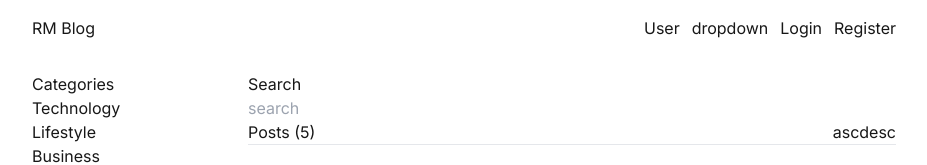
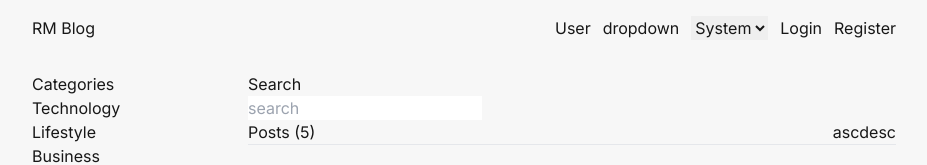
Before and after one commit to ramaakbar/rm-blog, a Next.js app in the folder client/: page / in a window 1280 px wide. Shown: the top 165 px of the page, without its empty margins (176-1103 px from the left). Built offline with nearby package versions, Linux system fonts and the light colour scheme.

Commit message:
add theming

```diff
--- a/client/package.json
+++ b/client/package.json
@@ -16,6 +16,7 @@
     "eslint": "8.34.0",
     "eslint-config-next": "13.1.6",
     "next": "13.1.6",
+    "next-themes": "^0.2.1",
     "react": "18.2.0",
     "react-dom": "18.2.0",
     "typescript": "4.9.5"
--- a/client/src/components/layout.tsx
+++ b/client/src/components/layout.tsx
@@ -1,4 +1,4 @@
-import Navbar from "./navbar";
+import Navbar from "@/components/navbar";
 
 type Props = {
   children: React.ReactNode;
--- a/client/src/components/navbar.tsx
+++ b/client/src/components/navbar.tsx
@@ -1,4 +1,6 @@
 import Link from "next/link";
+
+import ThemeSwitch from "./themeSwitch";
 
 export default function Navbar() {
   return (
@@ -7,6 +9,7 @@ export default function Navbar() {
       <nav className="flex space-x-3">
         <div>User</div>
         <div>dropdown</div>
+        <ThemeSwitch />
         <Link href={"/login"}>Login</Link>
         <Link href={"/register"}>Register</Link>
       </nav>
--- /dev/null
+++ b/client/src/components/themeSwitch.tsx
@@ -0,0 +1,23 @@
+import { useEffect, useState } from "react";
+import { useTheme } from "next-themes";
+
+export default function ThemeSwitch() {
+  const [mounted, setMounted] = useState(false);
+  const { theme, setTheme } = useTheme();
+
+  useEffect(() => {
+    setMounted(true);
+  }, []);
+
+  if (!mounted) {
+    return null;
+  }
+
+  return (
+    <select value={theme} onChange={(e) => setTheme(e.target.value)}>
+      <option value="system">System</option>
+      <option value="dark">Dark</option>
+      <option value="light">Light</option>
+    </select>
+  );
+}
--- a/client/src/pages/_app.tsx
+++ b/client/src/pages/_app.tsx
@@ -1,6 +1,7 @@
 import "@/styles/globals.css";
 import type { AppProps } from "next/app";
 import { Inter as FontSans } from "@next/font/google";
+import { ThemeProvider } from "next-themes";
 
 const inter = FontSans({
   subsets: ["latin"],
@@ -16,7 +17,9 @@ export default function App({ Component, pageProps }: AppProps) {
           --font-inter: ${inter.style.fontFamily};
         }
       `}</style>
-      <Component {...pageProps} />
+      <ThemeProvider defaultTheme="system" enableSystem={true}>
+        <Component {...pageProps} />
+      </ThemeProvider>
     </>
   );
 }
--- a/client/src/pages/_document.tsx
+++ b/client/src/pages/_document.tsx
@@ -4,7 +4,7 @@ export default function Document() {
   return (
     <Html lang="en">
       <Head />
-      <body className="font-sans bg-white text-neutral-900 antialiased">
+      <body className="font-sans bg-base text-base-content antialiased">
         <Main />
         <NextScript />
       </body>
--- a/client/src/styles/globals.css
+++ b/client/src/styles/globals.css
@@ -5,3 +5,111 @@
 #__next {
   @apply min-h-screen;
 }
+
+@layer base {
+  :root {
+    --base: hsl(0, 0%, 97%);
+    --base-focus: hsl(0, 0%, 81%);
+    --base-2: hsl(0, 0%, 93%);
+    --base-2-focus: hsl(0, 0%, 89%);
+    --base-content: hsl(0, 0%, 9%);
+    --base-content-2: hsl(0, 0%, 20%);
+    --base-content-3: hsl(0, 0%, 42%);
+    --overlay: hsl(0, 0%, 90%);
+    --overlay-focus: hsl(0, 0%, 72%);
+    --overlay-2: hsl(0, 0%, 83%);
+    --overlay-2-focus: hsl(0, 0%, 72%);
+    --overlay-content: hsl(0, 0%, 9%);
+    --overlay-content-2: hsl(0, 0%, 20%);
+    --overlay-content-3: hsl(0, 0%, 31%);
+    --line: hsl(0, 0%, 88.2%);
+    --line-focus: hsl(0, 0%, 73.2%);
+    --input: hsl(0, 0%, 100%);
+    --input-focus: hsl(0, 0%, 100%);
+    --input-content: hsl(0, 0%, 15%);
+    --input-content-2: hsl(0, 0%, 37%);
+    --primary: hsl(293, 83%, 47%);
+    --primary-focus: hsl(126, 100%, 40.5%);
+    --primary-subtle: hsl(126, 100%, 73.5%);
+    --primary-content: hsl(126, 100%, 0%);
+    --primary-subtle-content: hsl(126, 100%, 0%);
+    --secondary: hsl(60, 97%, 50%);
+    --secondary-focus: hsl(60, 97%, 44.5%);
+    --secondary-subtle: hsl(60, 97%, 77.5%);
+    --secondary-subtle-content: hsl(60, 97%, 0%);
+    --secondary-content: hsl(60, 97%, 0%);
+    --info: hsl(212, 50%, 40%);
+    --info-focus: hsl(212, 50%, 34.5%);
+    --info-subtle: hsl(212, 50%, 67.5%);
+    --info-subtle-content: hsl(212, 50%, 0%);
+    --info-content: hsl(212, 50%, 100%);
+    --danger: hsl(0, 75%, 42%);
+    --danger-focus: hsl(0, 75%, 36.5%);
+    --danger-subtle: hsl(0, 75%, 69.5%);
+    --danger-subtle-content: hsl(0, 75%, 0%);
+    --danger-content: hsl(0, 75%, 100%);
+    --success: hsl(159, 61%, 41%);
+    --success-focus: hsl(159, 61%, 35.5%);
+    --success-subtle: hsl(159, 61%, 16%);
+    --success-subtle-content: hsl(159, 61%, 100%);
+    --success-content: hsl(159, 61%, 0%);
+    --warning: hsl(49, 95%, 53%);
+    --warning-focus: hsl(49, 95%, 47.5%);
+    --warning-subtle: hsl(49, 95%, 28%);
+    --warning-subtle-content: hsl(49, 95%, 100%);
+    --warning-content: hsl(49, 95%, 0%);
+  }
+
+  [data-theme="dark"] {
+    --base: hsl(120, 2%, 10%);
+    --base-focus: hsl(120, 2%, 27.6%);
+    --base-2: hsl(120, 2%, 14.4%);
+    --base-2-focus: hsl(120, 2%, 18.8%);
+    --base-content: hsl(120, 2%, 100%);
+    --base-content-2: hsl(120, 2%, 90%);
+    --base-content-3: hsl(120, 2%, 70%);
+    --overlay: hsl(120, 2%, 17.7%);
+    --overlay-focus: hsl(120, 2%, 37.5%);
+    --overlay-2: hsl(120, 2%, 25.4%);
+    --overlay-2-focus: hsl(120, 2%, 37.5%);
+    --overlay-content: hsl(120, 2%, 100%);
+    --overlay-content-2: hsl(120, 2%, 90%);
+    --overlay-content-3: hsl(120, 2%, 80%);
+    --line: hsl(120, 2%, 1.2%);
+    --line-focus: hsl(120, 2%, 17.7%);
+    --input: hsl(120, 2%, 13.3%);
+    --input-focus: hsl(120, 2%, 13.3%);
+    --input-content: hsl(120, 2%, 100%);
+    --input-content-2: hsl(120, 2%, 80%);
+    --primary: hsl(126, 100%, 46%);
+    --primary-focus: hsl(126, 100%, 40.5%);
+    --primary-subtle: hsl(126, 100%, 73.5%);
+    --primary-content: hsl(126, 100%, 0%);
+    --primary-subtle-content: hsl(126, 100%, 0%);
+    --secondary: hsl(60, 97%, 50%);
+    --secondary-focus: hsl(60, 97%, 44.5%);
+    --secondary-subtle: hsl(60, 97%, 77.5%);
+    --secondary-subtle-content: hsl(60, 97%, 0%);
+    --secondary-content: hsl(60, 97%, 0%);
+    --info: hsl(212, 50%, 40%);
+    --info-focus: hsl(212, 50%, 34.5%);
+    --info-subtle: hsl(212, 50%, 67.5%);
+    --info-subtle-content: hsl(212, 50%, 0%);
+    --info-content: hsl(212, 50%, 100%);
+    --danger: hsl(0, 75%, 42%);
+    --danger-focus: hsl(0, 75%, 36.5%);
+    --danger-subtle: hsl(0, 75%, 69.5%);
+    --danger-subtle-content: hsl(0, 75%, 0%);
+    --danger-content: hsl(0, 75%, 100%);
+    --success: hsl(159, 61%, 41%);
+    --success-focus: hsl(159, 61%, 35.5%);
+    --success-subtle: hsl(159, 61%, 16%);
+    --success-subtle-content: hsl(159, 61%, 100%);
+    --success-content: hsl(159, 61%, 0%);
+    --warning: hsl(49, 95%, 53%);
+    --warning-focus: hsl(49, 95%, 47.5%);
+    --warning-subtle: hsl(49, 95%, 28%);
+    --warning-subtle-content: hsl(49, 95%, 100%);
+    --warning-content: hsl(49, 95%, 0%);
+  }
+}
--- a/client/tailwind.config.js
+++ b/client/tailwind.config.js
@@ -10,6 +10,66 @@ module.exports = {
       fontFamily: {
         sans: ["var(--font-inter)", ...fontFamily.sans],
       },
+      colors: {
+        base: "var(--base)",
+        "base-focus": "var(--base-focus)",
+        "base-2": "var(--base-2)",
+        "base-2-focus": "var(--base-2-focus)",
+        "base-content": "var(--base-content)",
+        "base-content-2": "var(--base-content-2)",
+        "base-content-3": "var(--base-content-3)",
+        "base-content-inverse": "var(--base-content-inverse)",
+        overlay: "var(--overlay)",
+        "overlay-focus": "var(--overlay-focus)",
+        "overlay-2": "var(--overlay-2)",
+        "overlay-2-focus": "var(--overlay-2-focus)",
+        "overlay-content": "var(--overlay-content)",
+        "overlay-content-2": "var(--overlay-content-2)",
+        "overlay-content-3": "var(--overlay-content-3)",
+        "overlay-content-inverse": "var(--overlay-content-inverse)",
+        line: "var(--line)",
+        "line-focus": "var(--line-focus)",
+        input: "var(--input)",
+        "input-focus": "var(--input-focus)",
+        "input-content": "var(--input-content)",
+        "input-content-2": "var(--input-content-2)",
+        primary: "var(--primary)",
+        "primary-focus": "var(--primary-focus)",
+        "primary-subtle": "var(--primary-subtle)",
+        "primary-content": "var(--primary-content)",
+        "primary-content-inverse": "var(--primary-content-inverse)",
+        "primary-subtle-content": "var(--primary-subtle-content)",
+        secondary: "var(--secondary)",
+        "secondary-focus": "var(--secondary-focus)",
+        "secondary-subtle": "var(--secondary-subtle)",
+        "secondary-subtle-content": "var(--secondary-subtle-content)",
+        "secondary-content": "var(--secondary-content)",
+        "secondary-content-inverse": "var(--secondary-content-inverse)",
+        info: "var(--info)",
+        "info-focus": "var(--info-focus)",
+        "info-subtle": "var(--info-subtle)",
+        "info-subtle-content": "var(--info-subtle-content)",
+        "info-content": "var(--info-content)",
+        "info-content-inverse": "var(--info-content-inverse)",
+        danger: "var(--danger)",
+        "danger-focus": "var(--danger-focus)",
+        "danger-subtle": "var(--danger-subtle)",
+        "danger-subtle-content": "var(--danger-subtle-content)",
+        "danger-content": "var(--danger-content)",
+        "danger-content-inverse": "var(--danger-content-inverse)",
+        success: "var(--success)",
+        "success-focus": "var(--success-focus)",
+        "success-subtle": "var(--success-subtle)",
+        "success-subtle-content": "var(--success-subtle-content)",
+        "success-content": "var(--success-content)",
+        "success-content-inverse": "var(--success-content-inverse)",
+        warning: "var(--warning)",
+        "warning-focus": "var(--warning-focus)",
+        "warning-subtle": "var(--warning-subtle)",
+        "warning-subtle-content": "var(--warning-subtle-content)",
+        "warning-content": "var(--warning-content)",
+        "warning-content-inverse": "var(--warning-content-inverse)",
+      },
     },
   },
   plugins: [require("@tailwindcss/typography")],
```
Also changed, not shown: 1 other file (tests, documents, lock files or other folders).
